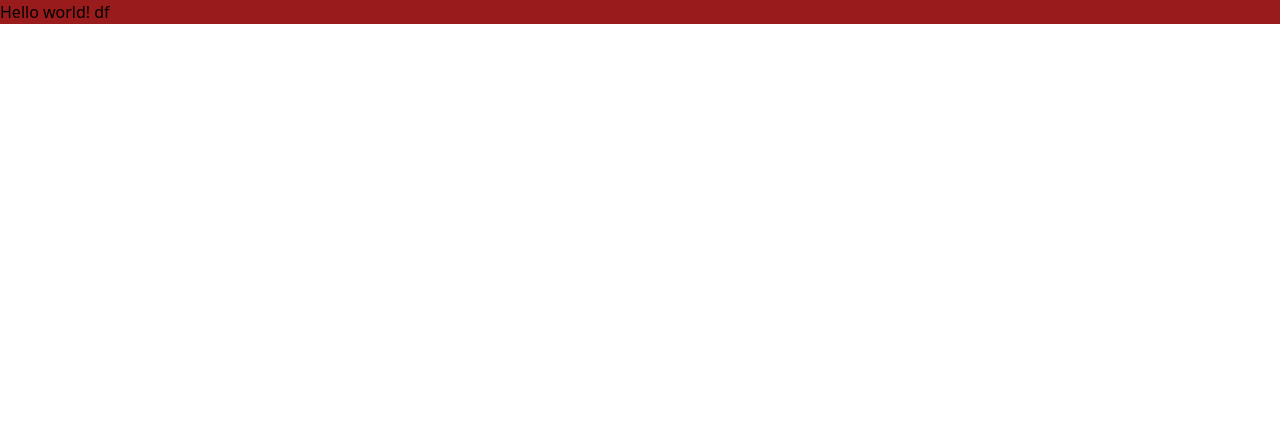
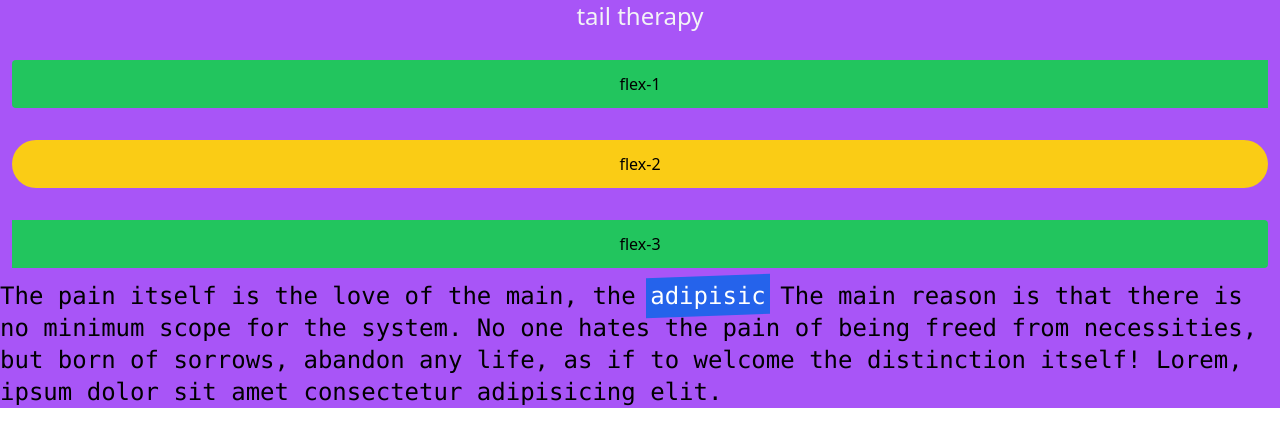
Before and after one commit to Ar-Dihan/tailwind-learning-, a website: page src/index.html in a window 1280 px wide. Drawn offline with Linux system fonts and the light colour scheme.

Commit message:
basic tailwind

```diff
--- a/src/index.html
+++ b/src/index.html
@@ -2,9 +2,38 @@
   <head>
     <meta charset="UTF-8" />
     <meta name="viewport" content="width=device-width, initial-scale=1.0" />
+    <title>tail therapy</title>
     <link href="../dist/output.css" rel="stylesheet" />
   </head>
   <body>
-    <h1 class="bg-red-800">Hello world! df</h1>
+    <div class="lg:container xl:mx-auto bg-purple-500 m-0">
+      <h2 class="text-2xl text-gray-100 text-center">tail therapy</h2>
+      <!-- flex lab -->
+      <div
+        class="flex flex-initial md:flex-col flex-row gap-2 justify-center mt-4"
+      >
+        <div class="m-3 p-3 bg-green-500 rounded-l text-center">flex-1</div>
+        <div
+          class="m-3 p-3 bg-yellow-400 lg:hover:bg-green-500 md:hover:bg-red-600 hover:bg-white rounded-full text-center"
+        >
+          flex-2
+        </div>
+        <div class="m-3 p-3 bg-green-500 rounded-r text-center">flex-3</div>
+      </div>
+      <div class="">
+        <p class="font-mono text-2xl">
+          The pain itself is the love of the main, the
+          <span
+            class="before:block before:absolute before:-inset-1 before:-skew-y-2 before:bg-blue-600 relative inline-block"
+          >
+            <span class="relative text-white">adipisic</span>
+          </span>
+          The main reason is that there is no minimum scope for the system. No
+          one hates the pain of being freed from necessities, but born of
+          sorrows, abandon any life, as if to welcome the distinction itself!
+          Lorem, ipsum dolor sit amet consectetur adipisicing elit.
+        </p>
+      </div>
+    </div>
   </body>
 </html>
```
Also changed, not shown: dist/output.css.
